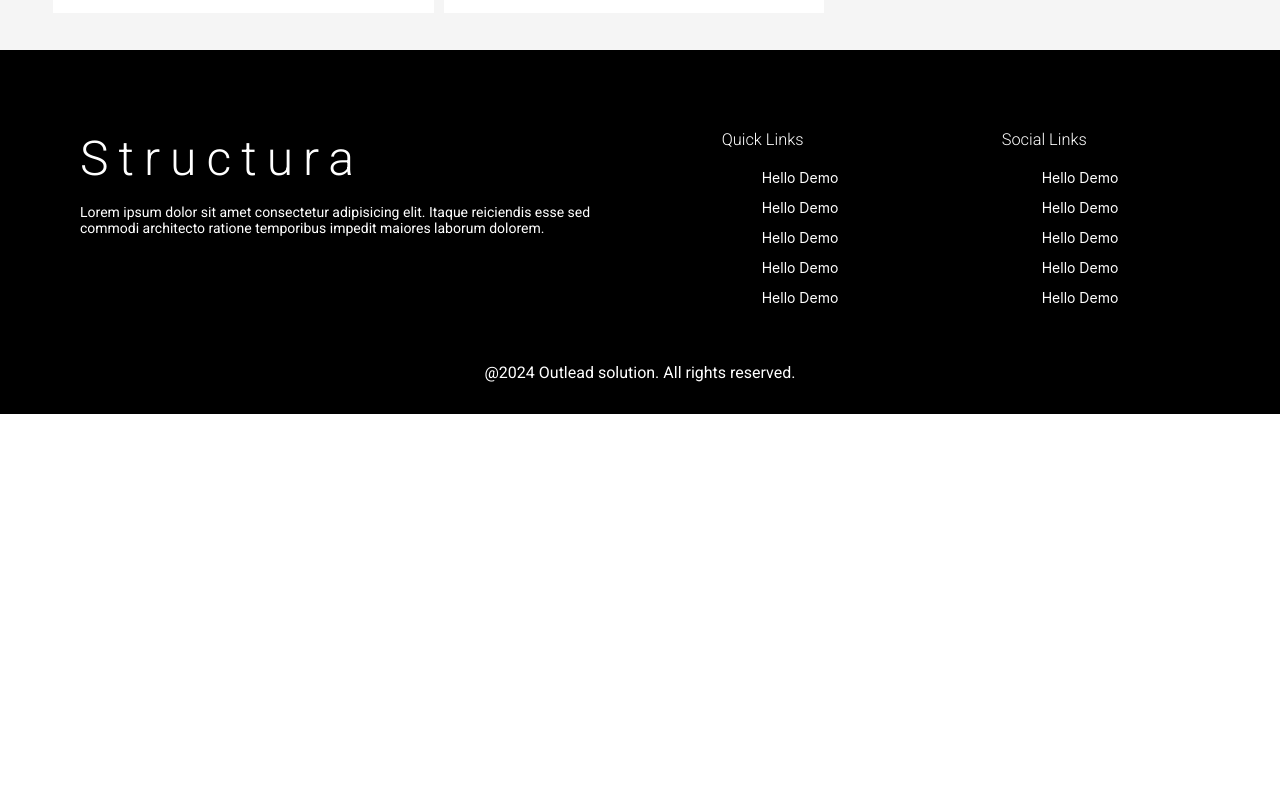
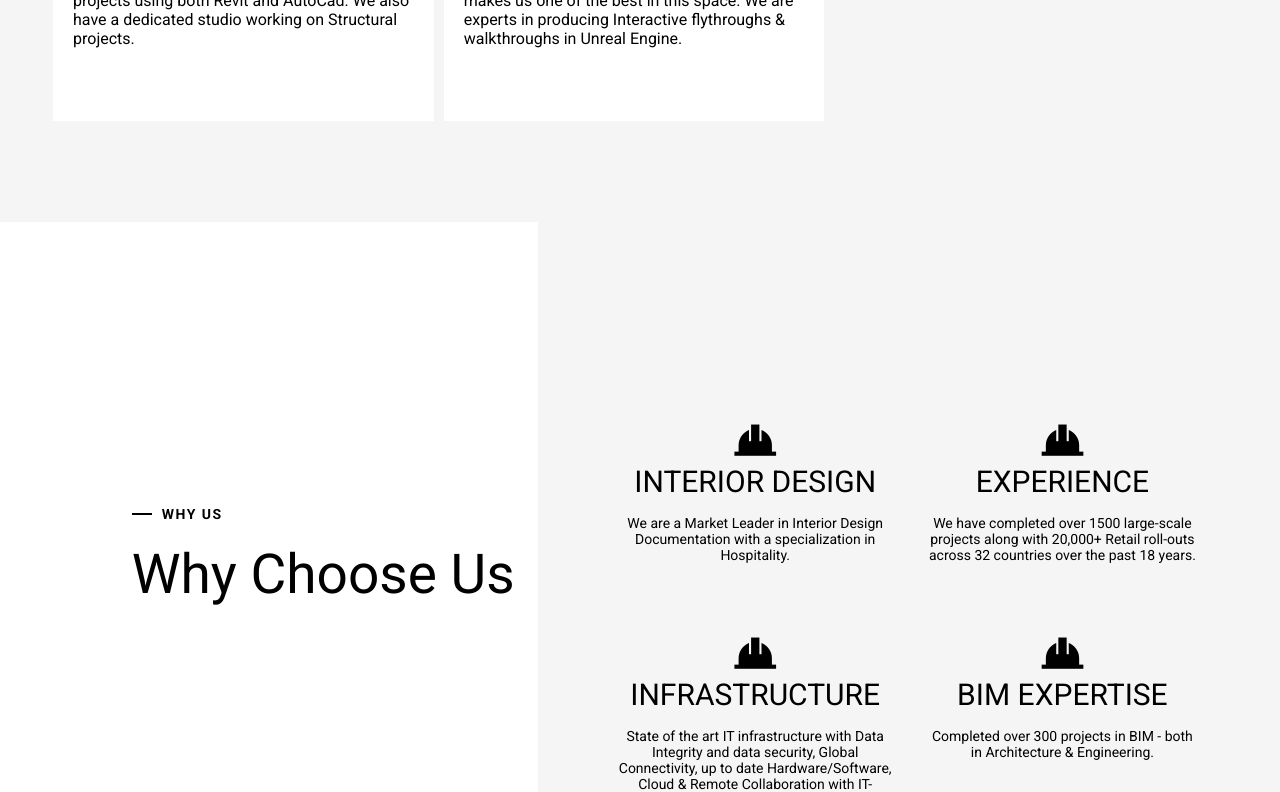
Before and after one commit to webtesting22/structura, a React (Vite) app: page /AboutUs in a window 1280 px wide. Shown: the part 1280-2072 px from the top of the page. Before the commit the page ends 1694 px from the top, so only its background shows below. Built offline with nearby package versions, Linux system fonts and the light colour scheme.

Commit message:
About us build

```diff
--- a/src/Components/AboutUs/AboutUs.css
+++ b/src/Components/AboutUs/AboutUs.css
@@ -25,7 +25,8 @@
     background-color: white;
     margin: 5px;
     padding: 30px 20px;
-    /* height: 230px; */
+    height: 230px;
+    /* height: 45vh; */
     transition: .5s;
     border-bottom: 2px solid transparent;
     transition: .7s;
@@ -58,7 +59,9 @@
     width: 33%;
     position: relative;
 }
-
+#WhyUssection{
+    padding: 0px;
+}
 @media(min-width:700px) and (max-width:980px) {
     .servicesCards {
         background-color: white;
--- a/src/Components/AboutUs/AboutUs.jsx
+++ b/src/Components/AboutUs/AboutUs.jsx
@@ -10,6 +10,7 @@ import InteriorDesignIcon from "./IconsImages/interiordesign.png"
 import EngeneeringIcon from "./IconsImages/ENGINEERING.png"
 import ArchitectureIcon from "./IconsImages/ARCHITECTURE.png"
 import VisualizationIcon from "./IconsImages/VISUALIZATION.png"
+import WhyUsComponent from "../MinimillisticComponents/WhyUsComponent";
 const AboutUs = () => {
     const routeLinks = [
         { path: "/", name: "Home" },
@@ -52,6 +53,9 @@ const AboutUs = () => {
                 routeLinks={routeLinks}
             />
             <section id="servicesSection">
+            <div className="sectionPadding"></div>
+                <div className="sectionPadding"></div>
+                <div>
                     <div className="Smalltagline"><h4 className="sectionHeading"><div></div>WHO WE ARE</h4></div>
                     <h1 data-aos="fade-up" className="bigHeading"
                         data-aos-duration="1000">Our Expertise</h1>
@@ -71,6 +75,8 @@ const AboutUs = () => {
                             </div>
                         ))}
                     </div>
+                </div>
+
                 {/* <div class="marquee">
                     <div class="marquee--inner">
                         <span>
@@ -81,6 +87,14 @@ const AboutUs = () => {
                         </span>
                     </div>
                 </div> */}
+                <div className="sectionPadding"></div>
+                <div className="sectionPadding"></div>
+            </section>
+            <section id="WhyUssection">
+
+                <div>
+                    <WhyUsComponent />
+                </div>
             </section>
 
         </>
--- a/src/Components/Footer/Footer.jsx
+++ b/src/Components/Footer/Footer.jsx
@@ -9,38 +9,28 @@ const Footer = () => {
                 <div className="footerSection">
                     <div>
                         <Row style={{ margin: "auto" }}>
-                            <Col lg={12} >
-                                <div className="footer-left-side-container">
-                                    <div>
-                                        <h1>Structura</h1>
-                                        <br />
-                                        <p>Lorem ipsum dolor sit amet consectetur adipisicing elit. Itaque reiciendis esse sed commodi architecto ratione temporibus impedit maiores laborum dolorem.</p>
-                                    </div>
+                            <Col lg={8} >
+                                <div>
+                                    <h3>New York Office</h3>
+                                    <p>SKETS studio, 373 BroadWay, Suite 611,
+                                        New York City, New York 10013
+                                        Mobile: 917.414.6441
+                                    </p>
                                 </div>
                             </Col>
-                            <Col lg={12} >
-                                <div className="linksContainer">
-                                    <div>
-                                        <h3>Quick Links</h3>
-                                        <ul>
-                                            <li>Hello Demo</li>
-                                            <li>Hello Demo</li>
-                                            <li>Hello Demo</li>
-                                            <li>Hello Demo</li>
-                                            <li>Hello Demo</li>
-                                        </ul>
-                                    </div>
-                                    <div>
-                                        <h3>Social Links</h3>
-                                        <ul>
-                                            <li>Hello Demo</li>
-                                            <li>Hello Demo</li>
-                                            <li>Hello Demo</li>
-                                            <li>Hello Demo</li>
-                                            <li>Hello Demo</li>
-                                        </ul>
-                                    </div>
+                            <Col lg={8} >
+                                <div>
+                                    <h3>HeadQuarters</h3>
+                                    <p>SKETS Studio Private Limited
+                                        226, Patparganj Functional Industrial Estate,
+                                        Delhi 110092, India. Phone + 91 981004142</p>
                                 </div>
+                            </Col>
+                            <Col lg={8}>
+                                <h3>SKETS Campus</h3>
+                                <p>SKETS Studio Private Limited
+                                    297 & 298, Patparganj Industrial Estate,
+                                    Delhi 110092, India. Phone + 91 981004142</p>
                             </Col>
                         </Row>
                     </div>
--- /dev/null
+++ b/src/Components/MinimillisticComponents/WhyUs.css
@@ -0,0 +1,98 @@
+.whyUsContainer {
+    display: flex;
+    width: 100%;
+}
+
+.combineContainers {
+    display: flex;
+    justify-content: space-between;
+}
+
+/*
+.container {
+    display: flex;
+    flex-wrap: nowrap;
+  } */
+/* .left-column {
+    width: 40%;
+} */
+
+.leftSideContainer{
+    width: 40%;
+}
+.right-column {
+    width: 60%;
+}
+
+.leftSideContainer,
+.right-column {
+    /* width: 50%; */
+    padding: 0rem 4rem;
+}
+.left-column{
+    margin-top: 20rem;
+}
+.left-column.sticky {
+    position: sticky;
+    top: 50%;
+    align-self: flex-start;
+    transition: top 0.5s ease, position 0.5s ease;
+}
+
+/* /* .left-column.static {
+    position: static;
+    transition: top 0.5s ease, position 0.5s ease;
+  } */
+*/ .right-column {
+    padding-bottom: 100px;
+    /* Extra space to ensure the scrolling behavior */
+}
+
+/* Optional: Styling for demonstration */
+
+
+.right-column {
+    background-color: whitesmoke;
+    display: flex;
+    /* height: 200vh; */
+}
+
+.left-column .contentContainer {
+    position: absolute;
+    right: -10%;
+    bottom: 0px;
+    /* top: 90%;
+    margin-top: 0rem; */
+}
+
+
+.rightSideContainerColum{
+    padding: 10rem 0rem;
+}
+.cardContainerWhyChooseUS{
+    margin: 2rem 1rem;
+    /* height: 40vh; */
+    /* background-color: ; */
+}
+.cardContainerWhyChooseUS h1{
+    font-size: 30px;
+    font-weight: 400;
+    padding-bottom: 1rem;
+}
+.cardContainerWhyChooseUS p{
+    text-align: center;
+    /* padding: 0rem 2rem; */
+}
+
+.iconCardContainer i{
+    font-size: 50px;
+}
+
+@media (max-width:769px){
+    .combineContainers {
+        display: flex;
+        justify-content: space-between;
+        flex-direction: column;
+    }
+
+}
--- /dev/null
+++ b/src/Components/MinimillisticComponents/WhyUsComponent.jsx
@@ -0,0 +1,127 @@
+import React, { useEffect, useState, useRef } from 'react';
+import { Row, Col, Descriptions } from "antd"
+import "./WhyUs.css"
+import Title from 'antd/es/skeleton/Title';
+const WhyUsComponent = () => {
+    const [isSticky, setIsSticky] = useState(true);
+    const rightColumnRef = useRef(null);
+
+    const handleScroll = () => {
+        if (rightColumnRef.current) {
+            const rect = rightColumnRef.current.getBoundingClientRect();
+            if (rect.bottom <= window.innerHeight) {
+                setTimeout(() => setIsSticky(true), 100); // Delay to smoothen the transition
+            } else {
+                setTimeout(() => setIsSticky(true), 100); // Delay to smoothen the transition
+            }
+        }
+    };
+
+
+    useEffect(() => {
+        window.addEventListener('scroll', handleScroll);
+        window.addEventListener('resize', handleScroll);
+
+        // Initial check
+        handleScroll();
+
+        return () => {
+            window.removeEventListener('scroll', handleScroll);
+            window.removeEventListener('resize', handleScroll);
+        };
+    }, []);
+    const WhyChooseUsCards = [
+        {
+            Title: "INTERIOR DESIGN",
+            Descriptions: "We are a Market Leader in Interior Design Documentation with a specialization in Hospitality."
+        },
+        {
+            Title: "EXPERIENCE",
+            Descriptions: "We have completed over 1500 large-scale projects along with 20,000+ Retail roll-outs across 32 countries over the past 18 years."
+        },
+        {
+            Title: "INFRASTRUCTURE",
+            Descriptions: "State of the art IT infrastructure with Data Integrity and data security, Global Connectivity, up to date Hardware/Software, Cloud & Remote Collaboration with IT-enabled Project Planning and Tracking mechanisms"
+        },
+        {
+            Title: "BIM EXPERTISE",
+            Descriptions: "Completed over 300 projects in BIM - both in Architecture & Engineering."
+        },
+        {
+            Title: 'FLEXIBILITY',
+            Descriptions: "625+ architects and engineers provide flexibility of ramping team size up/down based on project requirements."
+        },
+        {
+            Title: "PROCESS EXCELLENCE",
+            Descriptions: "We deliver unmatched business value through process excellence and quality frameworks."
+        },
+        {
+            Title: "REPEAT CLIENTELE",
+            Descriptions: "Most of our clients are long-standing as we provide relationship-based, tailor-made solutions. Since inception, we have had 4 large studios running, turning our clients into Partners in growth & success."
+        },
+        {
+            Title: "RETENTION RATE",
+            Descriptions: "We have a near 100% retention rate since inception."
+        }
+    ]
+    return (
+        <>
+            <div className="whyUsContainer">
+                <div className="container" style={{ width: "100%" }}>
+
+                    {/* <div className="sectionPadding"></div>
+                    <div className="sectionPadding"></div>
+                    <div className="sectionPadding"></div> */}
+                    <div className="combineContainers">
+
+                        {/* <div className="container"> */}
+                        <div className='leftSideContainer'>
+                            <div className="sectionPadding"></div>
+                            <div className="sectionPadding"></div>
+
+                            <div className={`left-column ${isSticky ? 'sticky' : ''}`}>
+
+                                {/* Content for left column */}
+                                <div style={{ position: "relative" }}>
+                                    <div className='contentContainer'>
+                                        <div>
+                                            <div className="Smalltagline"><h4 className="sectionHeading"><div></div>Why Us</h4></div>
+                                            <h1 data-aos="fade-up" className="bigHeading"
+                                                data-aos-duration="1000">Why Choose Us</h1>
+                                        </div>
+                                    </div>
+                                </div>
+                            </div>
+                        </div>
+                        <div className="right-column" ref={rightColumnRef}>
+
+                            {/* Content for right column */}
+                            <div style={{ width: "100%" }}>
+
+                                <div className='rightSideContainerColum'>
+                                    <Row style={{ textAlign: "center" }}>
+                                        {WhyChooseUsCards.map((item, index) => (
+                                            <Col lg={12} key={index}>
+                                                <div className='cardContainerWhyChooseUS' data-aos="fade-up" data-aos-delay={`${index * 300}`} data-aos-duration="800">
+                                                    <div className='iconCardContainer'>
+                                                        <i class='bx bxs-hard-hat' ></i>
+                                                    </div>
+                                                    <h1>{item.Title}</h1>
+                                                    <p>{item.Descriptions}</p>
+                                                </div>
+                                            </Col>
+                                        ))}
+                                    </Row>
+                                </div>
+                            </div>
+                            {/* Repeat as needed to ensure the column is tall */}
+                        </div>
+                        {/* </div> */}
+                    </div>
+                </div>
+            </div>
+
+        </>
+    )
+}
+export default WhyUsComponent;
```
Lines whose indentation alone changed are shown as unchanged.
